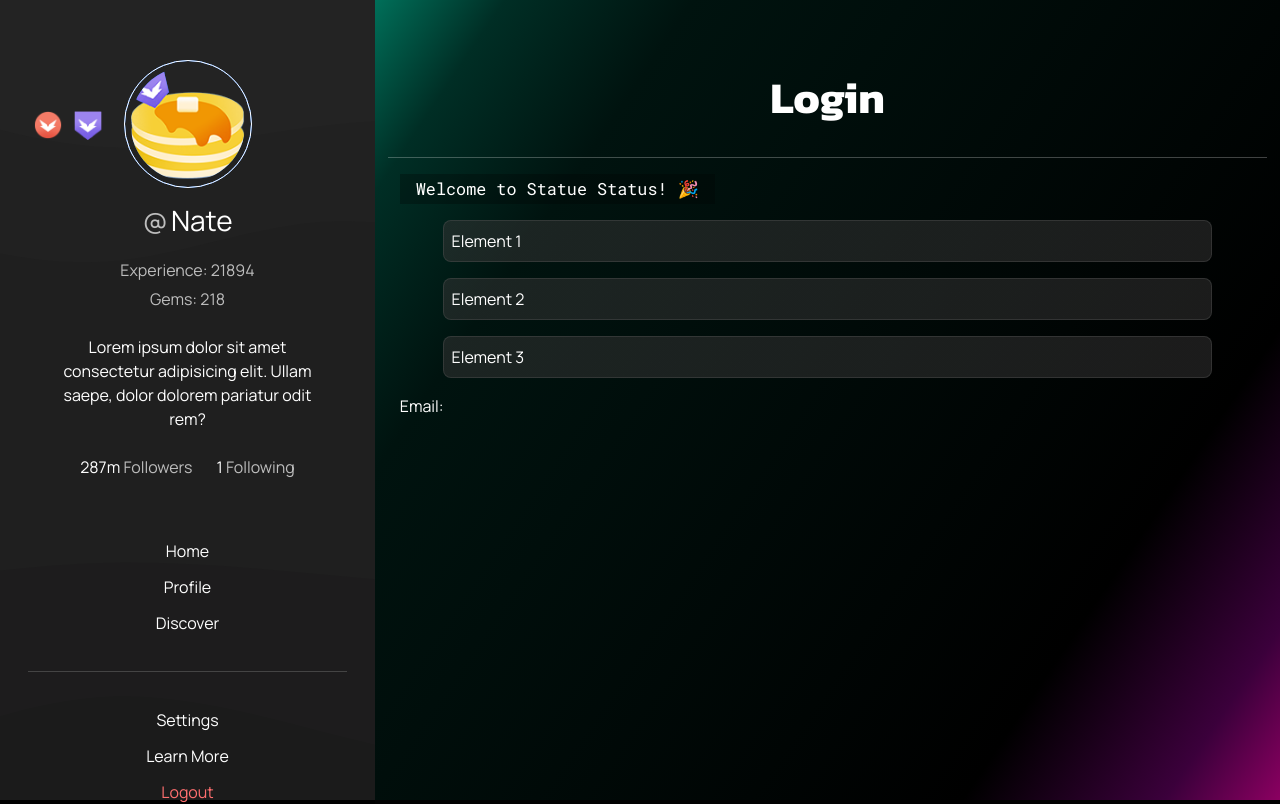
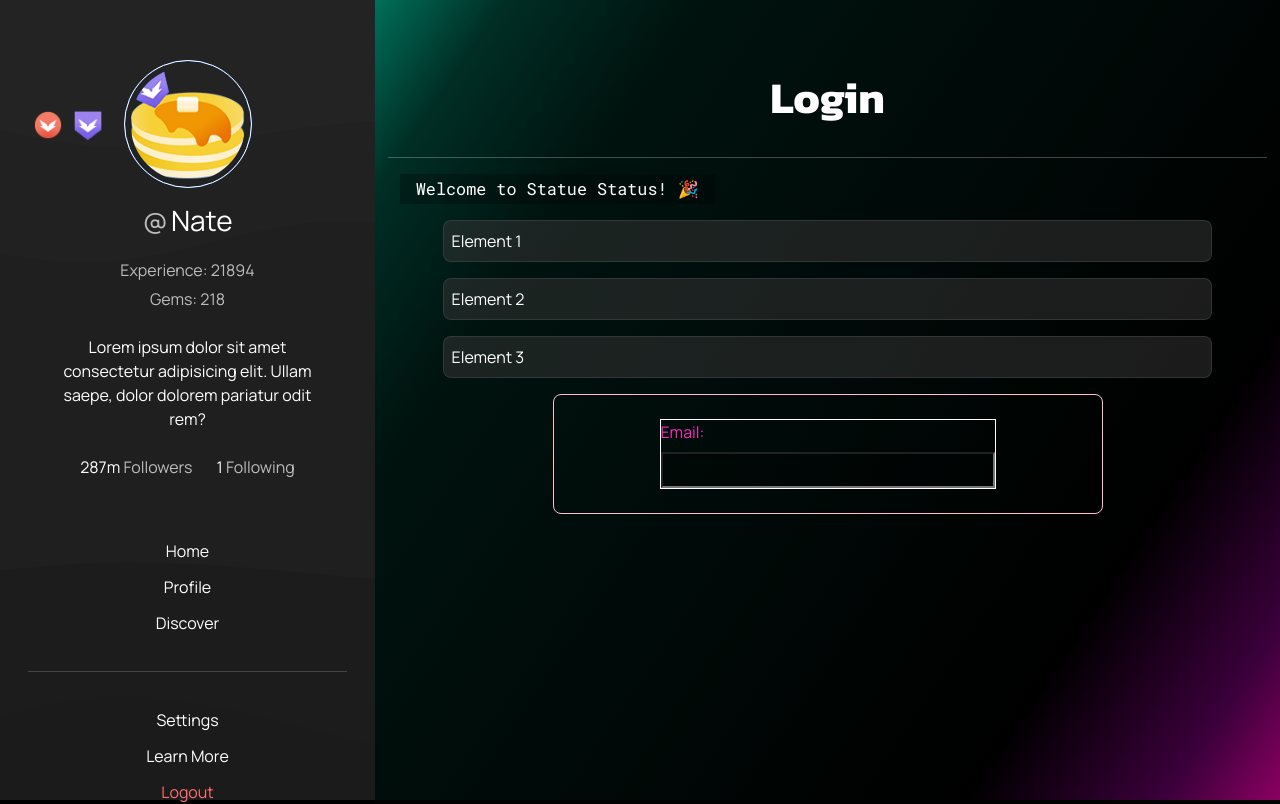
Before and after one commit to TDG-Org/Statue-Status, a React (Create React App) app in the folder client/: page /login in a window 1280 px wide. Shown: the top 804 px of the page. Built offline with nearby package versions, Linux system fonts and the light colour scheme.

Commit message:
adding styles to the input fields

```diff
--- a/client/src/pages/Login/LoginPage.jsx
+++ b/client/src/pages/Login/LoginPage.jsx
@@ -52,8 +52,9 @@ const LoginPage = () => {
         <div className="login-inputs-wrapper">
 
           {/* Email  */}
-        <div className="login-email">
-          <p>Email:</p>
+        <div className="login-sect">
+            <p>Email:</p>
+            <input className="login-input" type="email" />
         </div>
 
         </div>
--- a/client/src/pages/Login/LoginPage.scss
+++ b/client/src/pages/Login/LoginPage.scss
@@ -20,4 +20,34 @@
     background-image: url("../../assets/svgs/loginpage-background.svg");
   }
 
+  // The Input Wrapper
+  .login-inputs-wrapper {
+    width: 80%;
+    margin: .75rem auto;
+    max-width: 550px;
+    display: flex;
+    flex-direction: column;
+    padding: 1.5rem 4rem;
+    border-radius: 8px;
+    border: 1px solid pink;
+
+    .login-sect {
+      width: 80%;
+      border: 1px solid #fff;
+      margin: 0 auto;
+
+      p {
+        color: $accent-clr;
+        margin-bottom: .5rem;
+      }
+
+      .login-input {
+        color: #fff;
+        width: 100%;
+        background-color: $low-tp;
+        padding: .25rem 1.25rem;
+      }
+    }
+  }
+
 }
```
